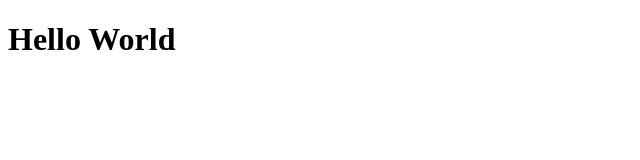
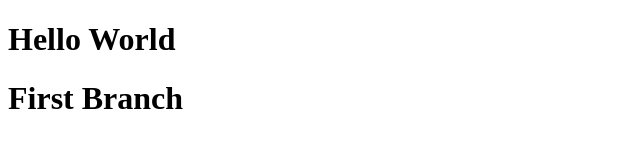
Before and after one commit to strdoffin/ITCAMP20_REPO, a plain HTML site: page index.html in a window 1280 px wide. Shown: the whole page, without its empty margins (0-640 px from the left). Drawn offline with Linux system fonts and the light colour scheme.

Commit message:
Update index.html

```diff
--- a/index.html
+++ b/index.html
@@ -7,5 +7,6 @@
 </head>
 <body>
     <h1>Hello World</h1>
+    <h1>First Branch</h1>
 </body>
 </html>
```
